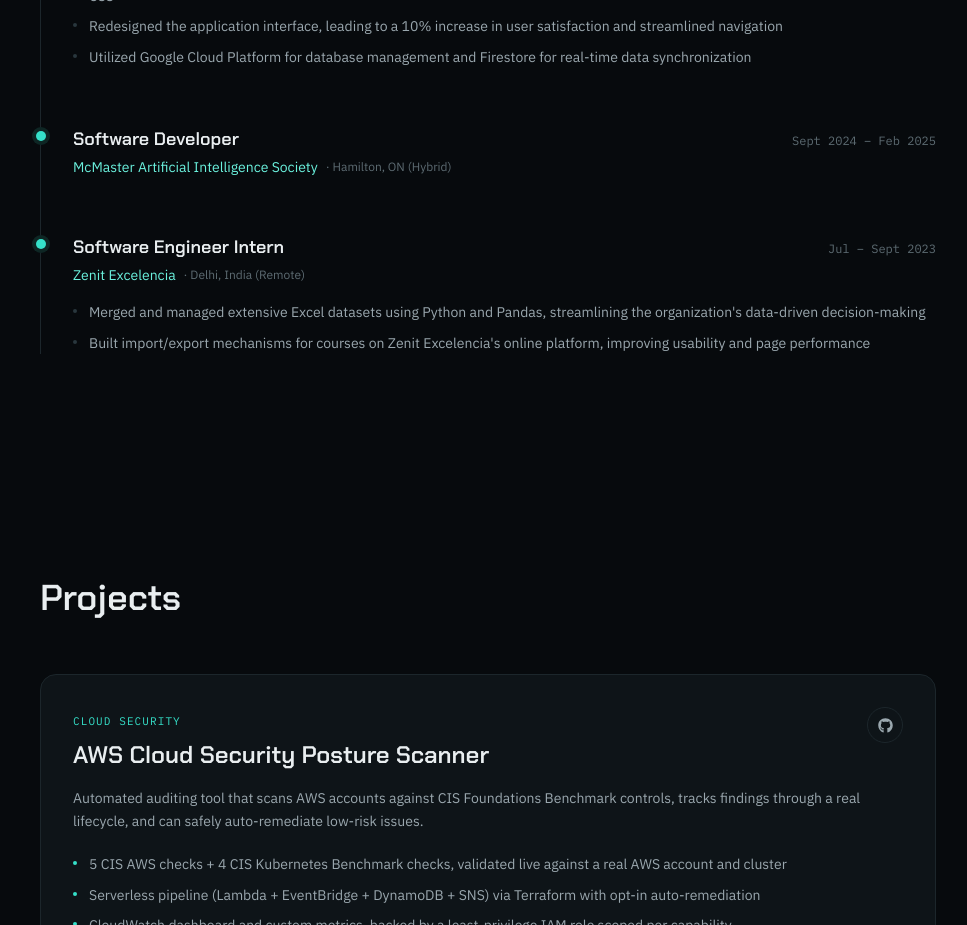
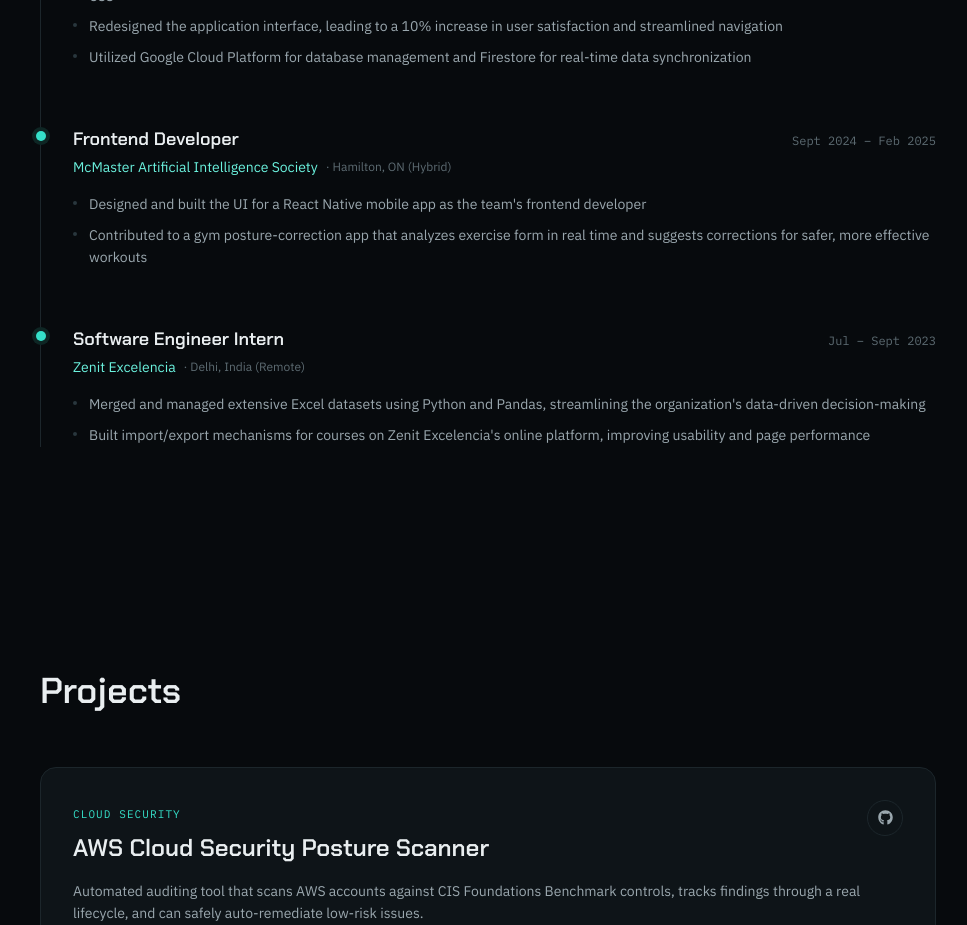
Before and after one commit to panta3/portfolio-website, a Next.js app: page / in a window 1280 px wide. Shown: the part 2420-3345 px from the top of the page, without its empty margins (152-1119 px from the left). Built offline with nearby package versions, Linux system fonts and the light colour scheme.

Commit message:
Fill in McMaster AI Society bullets
Real role: frontend developer on a React Native gym posture-correction
app that analyzes exercise form and suggests corrections.

```diff
--- a/src/data/resume.ts
+++ b/src/data/resume.ts
@@ -167,10 +167,13 @@
   },
   {
     org: "McMaster Artificial Intelligence Society",
-    role: "Software Developer",
+    role: "Frontend Developer",
     location: "Hamilton, ON (Hybrid)",
     period: "Sept 2024 – Feb 2025",
-    bullets: [],
+    bullets: [
+      "Designed and built the UI for a React Native mobile app as the team's frontend developer",
+      "Contributed to a gym posture-correction app that analyzes exercise form in real time and suggests corrections for safer, more effective workouts",
+    ],
   },
   {
     org: "Zenit Excelencia",
```
